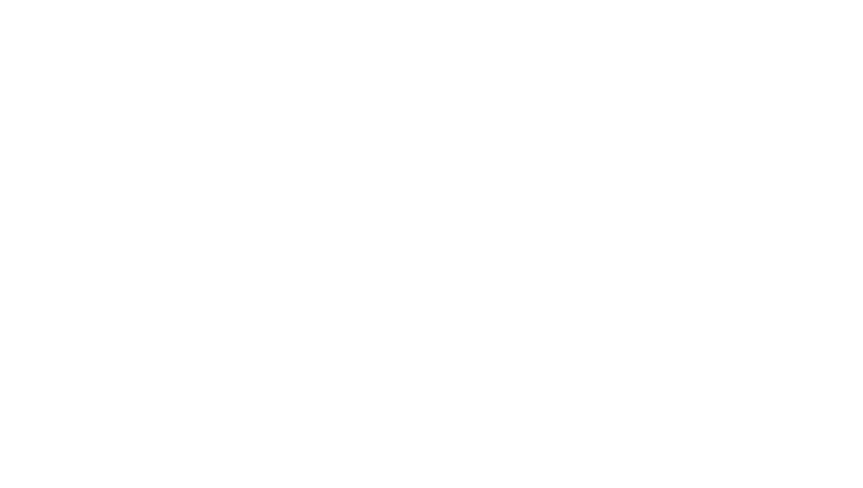
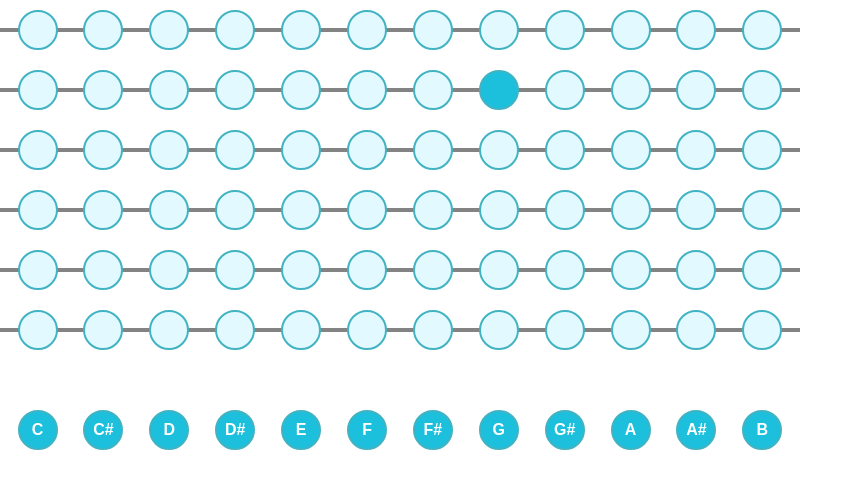
Before and after one commit to iryna-babich/fretboard-trainer, a React (Create React App) app: page / in a window 1280 px wide. Shown: the top 488 px of the page, without its empty margins (0-863 px from the left). Built offline with nearby package versions, Linux system fonts and the light colour scheme.

Commit message:
Added functionality for guessing the right notes from the bottom row buttons

```diff
--- a/src/App.css
+++ b/src/App.css
@@ -16,3 +16,90 @@
 .App-link {
   color: #61dafb;
 }
+
+.strings-wrapper {
+  display: flex;
+  flex-direction: column;
+  margin-bottom: 50px;
+}
+
+.string {
+  display: flex;
+  justify-content: space-evenly;
+  margin: 10px 0;
+  padding-left: 0;
+  position: relative;
+  width: 800px;
+}
+
+.string:before {
+  position: absolute;
+  content: "";
+  height: 4px;
+  top: 50%;
+  transform: translateY(-50%);
+  width: 100%;
+  background-color: #838383;
+}
+
+.string-item {
+  display: flex;
+  justify-content: center;
+  list-style-type: none;
+  width: calc(1 / 12 * 100% - 10px);
+}
+
+.string-item button {
+  background-color: rgb(226, 250, 255);
+  border: 2px solid #42b3c2;
+  border-radius: 50%;
+  display: block;
+  font-size: 0;
+  height: 40px;
+  padding: 5px;
+  width: 40px;
+  z-index: 2;
+}
+
+.is-highlighted button {
+  background-color: #1cbfdc;
+}
+
+.defined-notes {
+  display: flex;
+  justify-content: space-evenly;
+  margin: 10px 0;
+  padding-left: 0;
+  width: 800px;
+}
+
+.defined-notes li {
+  display: flex;
+  justify-content: center;
+  list-style-type: none;
+  width: calc(1 / 12 * 100% - 10px);
+}
+
+.defined-notes button {
+  background-color: #1cbfdc;
+  border: 2px solid #42b3c2;
+  border-radius: 50%;
+  color: #fff;
+  font-size: 16px;
+  line-height: 1.2;
+  font-weight: 900;
+  display: block;
+  height: 40px;
+  padding: 5px;
+  width: 40px;
+}
+
+.defined-notes .is-wrong {
+  background-color: red;
+  border: 2px solid red;
+}
+
+.defined-notes .is-correct {
+  background-color: rgb(0, 228, 30);
+  border: 2px solid rgb(0, 228, 30);
+}
--- a/src/App.js
+++ b/src/App.js
@@ -1,9 +1,145 @@
 import React, { Component } from "react";
 import "./App.css";
 
+const notes = [
+  ["E", "F", "F#", "G", "G#", "A", "A#", "B", "C", "C#", "D", "D#"],
+  ["A", "A#", "B", "C", "C#", "D", "D#", "E", "F", "F#", "G", "G#"],
+  ["D", "D#", "E", "F", "F#", "G", "G#", "A", "A#", "B", "C", "C#"],
+  ["G", "G#", "A", "A#", "B", "C", "C#", "D", "D#", "E", "F", "F#"],
+  ["B", "C", "C#", "D", "D#", "E", "F", "F#", "G", "G#", "A", "A#"],
+  ["E", "F", "F#", "G", "G#", "A", "A#", "B", "C", "C#", "D", "D#"]
+];
+
+const octave = [
+  "C",
+  "C#",
+  "D",
+  "D#",
+  "E",
+  "F",
+  "F#",
+  "G",
+  "G#",
+  "A",
+  "A#",
+  "B"
+];
+
 class App extends Component {
+  state = {
+    randomStringIndex: null,
+    randomNoteIndex: null,
+    wrongGuessIndexes: [],
+    rightGuessIndex: null
+  };
+
+  componentDidMount() {
+    this.highlightRandomNote();
+  }
+
+  highlightRandomNote = () => {
+    this.setState({
+      randomStringIndex: Math.floor(Math.random() * notes.length),
+      randomNoteIndex: Math.floor(Math.random() * notes[0].length)
+    });
+  };
+
+  handleNoteClick = i => {
+    const clickedNote = octave[i];
+    console.log("clickedNote:", clickedNote);
+
+    if (
+      clickedNote ===
+      notes[this.state.randomStringIndex][this.state.randomNoteIndex]
+    ) {
+      this.setState({ rightGuessIndex: i });
+    } else {
+      this.setState(state => {
+        const newWrongGuessIndexes = state.wrongGuessIndexes.concat(i);
+        return { wrongGuessIndexes: newWrongGuessIndexes };
+      });
+    }
+  };
+
   render() {
-    return <div className="App" />;
+    const allStrings = [];
+    const definedNotes = [];
+    // const randomStringIndex = this.state.randomStringIndex;
+    // const randomNoteIndex = this.state.randomNoteIndex;
+    const {
+      randomStringIndex,
+      randomNoteIndex,
+      wrongGuessIndexes,
+      rightGuessIndex
+    } = this.state;
+
+    if (randomStringIndex === null || randomNoteIndex === null) {
+      console.log("Highlighted notes have not been defined yet.");
+    } else {
+      console.log(
+        "randomStringIndex:",
+        randomStringIndex,
+        "randomNoteIndex",
+        randomNoteIndex,
+        "highlightedNote:",
+        notes[randomStringIndex][randomNoteIndex]
+      );
+    }
+
+    for (let i = 0; i < notes.length; i++) {
+      const singleString = [];
+      for (let j = 0; j < notes[i].length; j++) {
+        if (i === randomStringIndex && j === randomNoteIndex) {
+          singleString.push(
+            <li className="string-item is-highlighted" key={`${i}-${j}`}>
+              <button>{notes[i][j]}</button>
+            </li>
+          );
+        } else {
+          singleString.push(
+            <li className="string-item" key={`${i}-${j}`}>
+              <button>{notes[i][j]}</button>
+            </li>
+          );
+        }
+      }
+
+      allStrings.push(
+        <ul className="string" key={i}>
+          {singleString}
+        </ul>
+      );
+    }
+
+    for (let i = 0; i < octave.length; i++) {
+      const handleClick = () => {
+        this.handleNoteClick(i);
+      };
+      const isWrongGuess = wrongGuessIndexes.indexOf(i) >= 0;
+      const isCorrectGuess = rightGuessIndex === i;
+
+      let buttonClasses = "";
+      if (isWrongGuess) {
+        buttonClasses = "is-wrong";
+      } else if (isCorrectGuess) {
+        buttonClasses = "is-correct";
+      }
+
+      definedNotes.push(
+        <li key={i}>
+          <button onClick={handleClick} className={buttonClasses}>
+            {octave[i]}
+          </button>
+        </li>
+      );
+    }
+
+    return (
+      <div className="App">
+        <div className="strings-wrapper">{allStrings}</div>
+        <ul className="defined-notes">{definedNotes}</ul>
+      </div>
+    );
   }
 }
 
```
